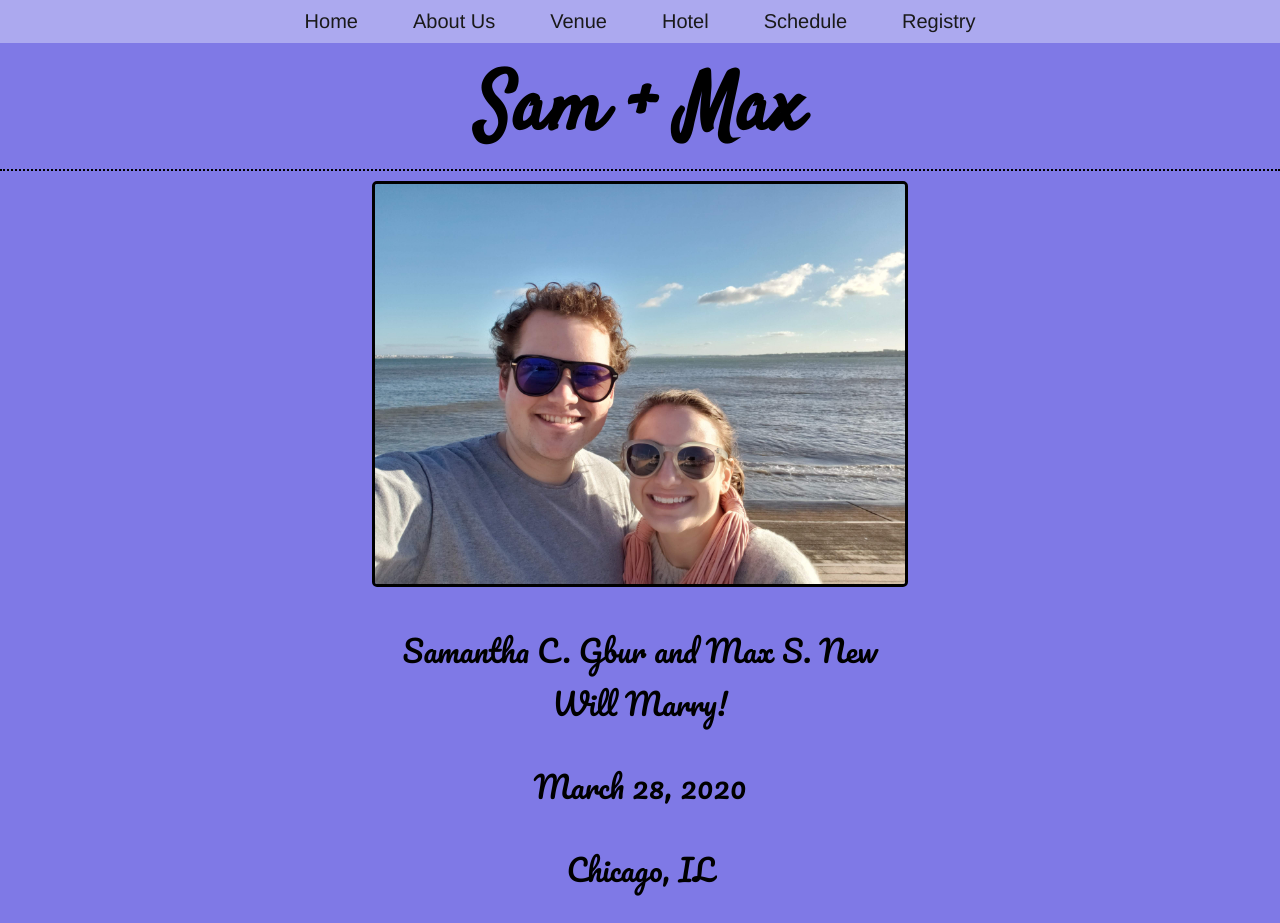
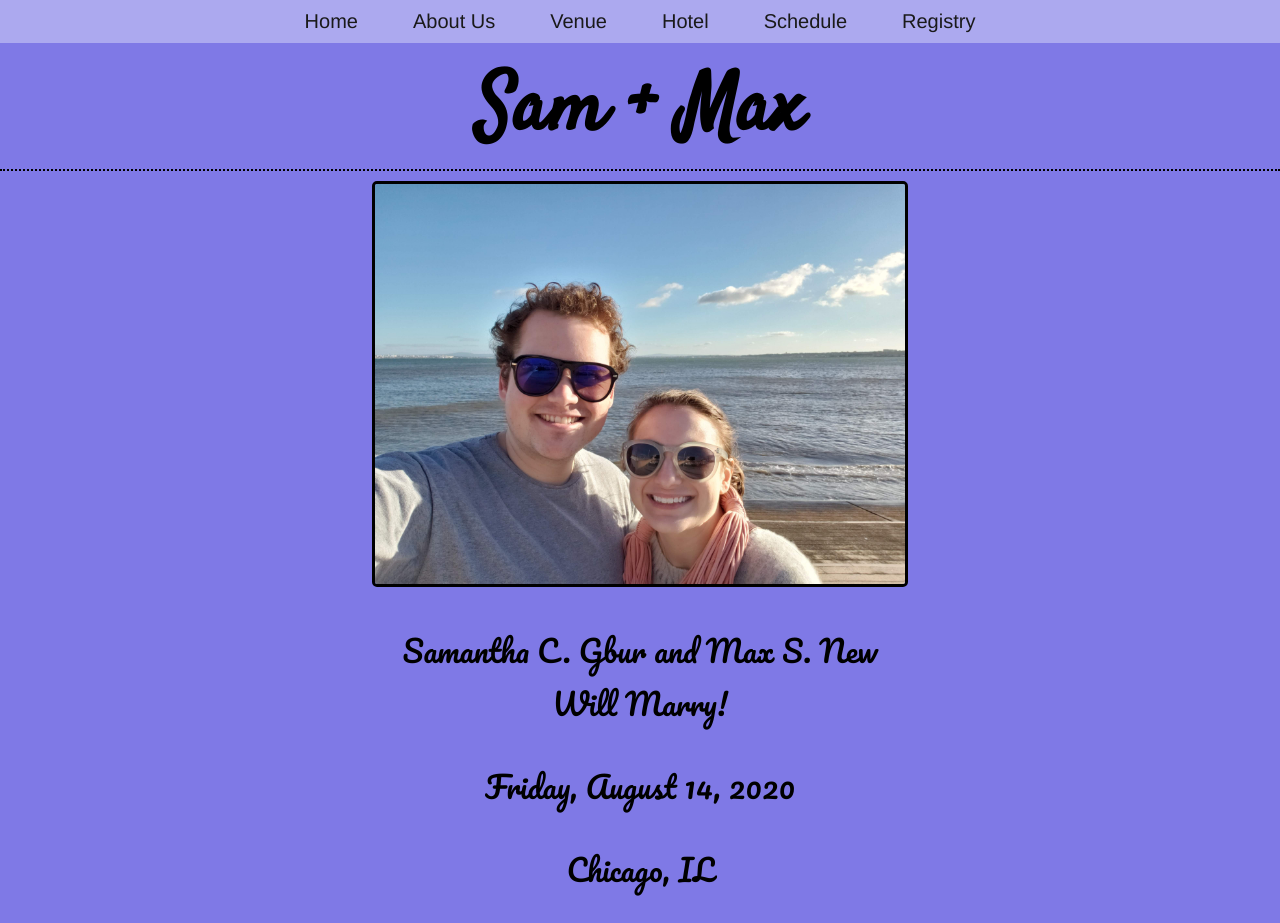
Before and after one commit to maxsnew/wedding-website, a plain HTML site: page index.html in a window 1280 px wide. Shown: the top 923 px of the page. Drawn offline with Linux system fonts and the light colour scheme.

Commit message:
change date (test)

```diff
--- a/index.html
+++ b/index.html
@@ -27,7 +27,7 @@
 </div>
 <p>Samantha C. Gbur and Max S. New<br />
 Will Marry!</p>
-<p>March 28, 2020</p>
+<p>Friday, August 14, 2020</p>
 <p>Chicago, IL</p>
 <p>#SamPlusMax</p>
     </div>
```
